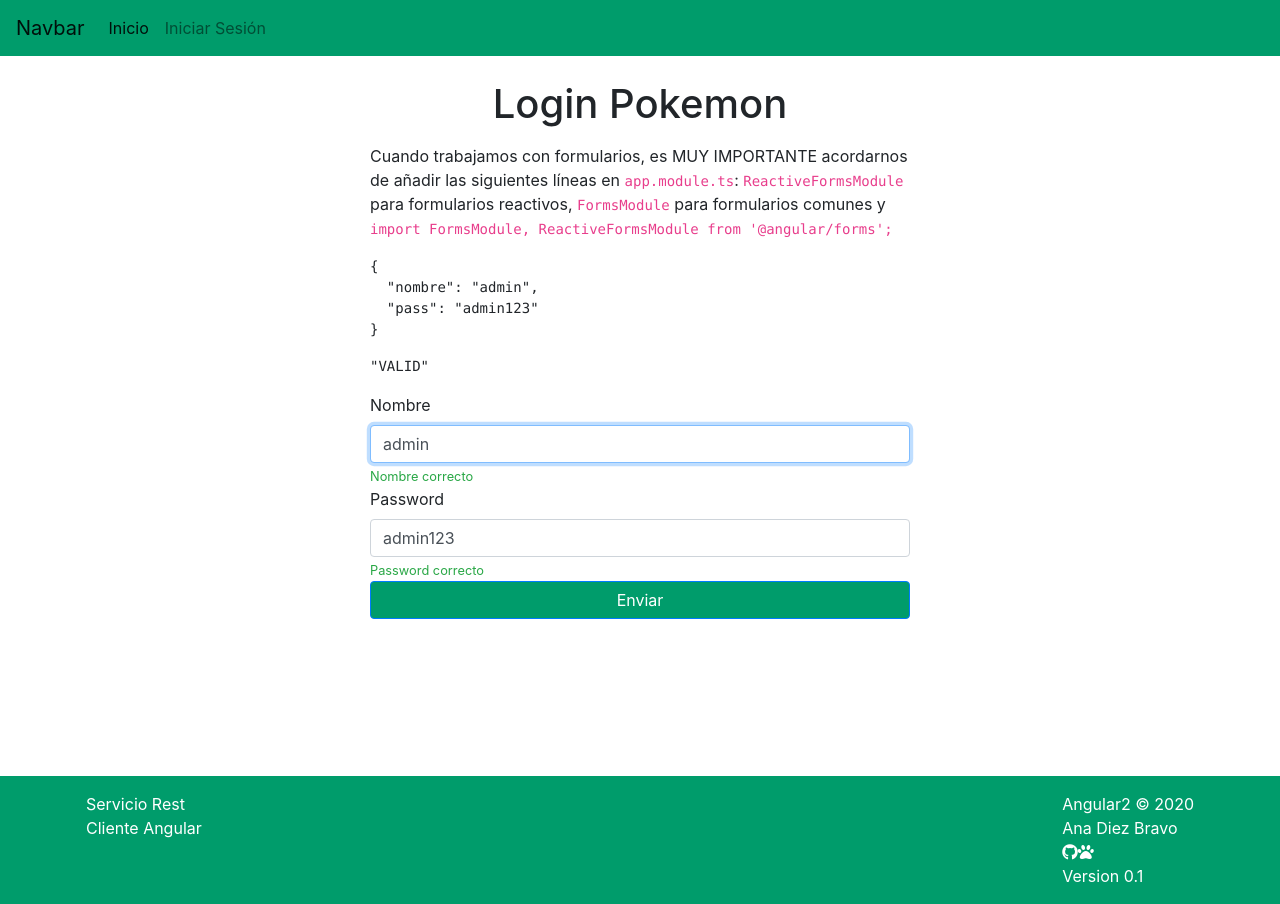
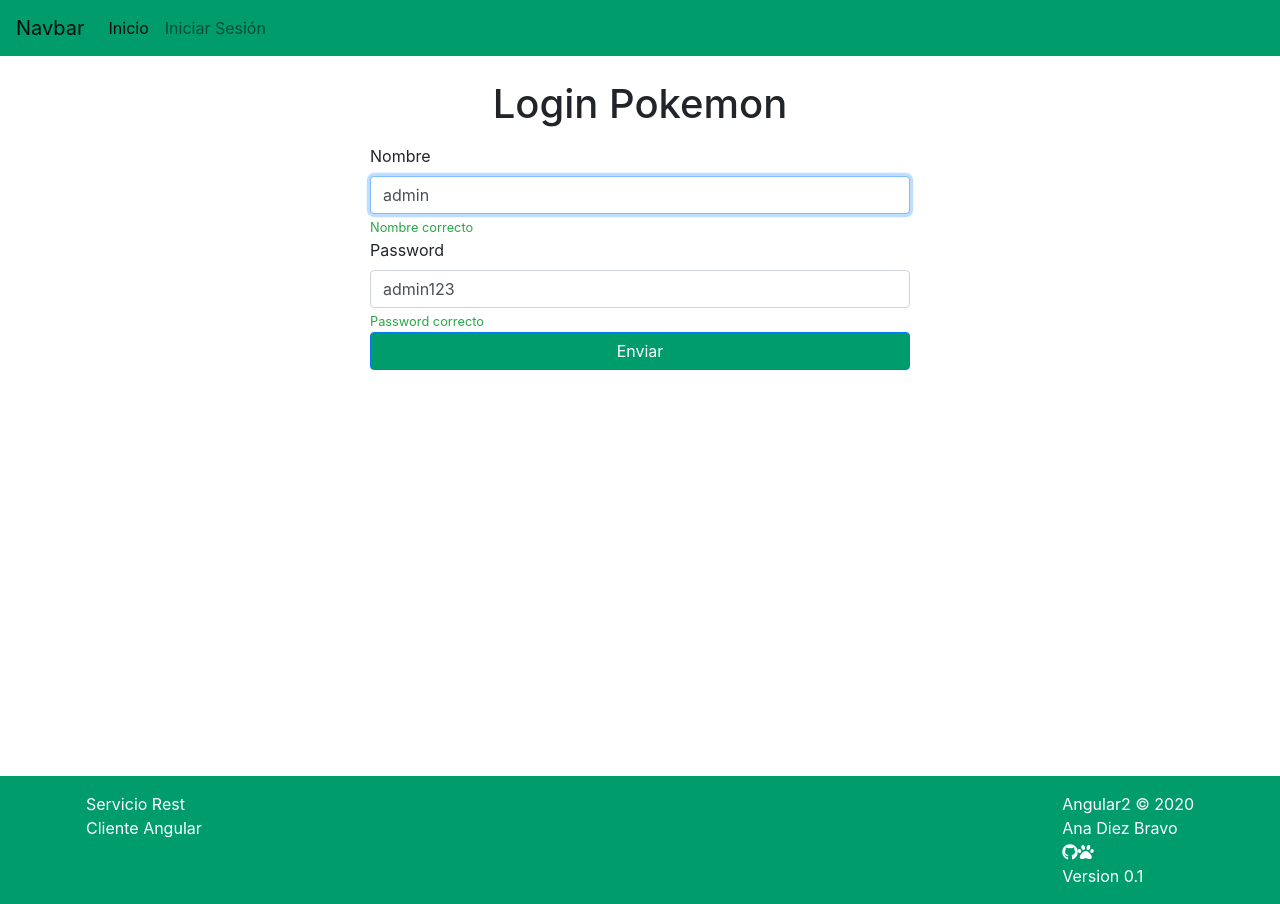
Before and after one commit to ana-db/pokemon-cliente-angular, an Angular app: page /login in a window 1280 px wide. Built offline with nearby package versions, Linux system fonts and the light colour scheme.

Commit message:
sin párrafos texto teoría

```diff
--- a/src/app/paginas/backoffice/backoffice.component.html
+++ b/src/app/paginas/backoffice/backoffice.component.html
@@ -57,7 +57,7 @@
     </div>
 </div>
 
-
+<!--
 <hr>
 
 <div class="row">
@@ -74,3 +74,4 @@
         </dl>
     </div>
 </div>
+-->
--- a/src/app/paginas/login/login.component.html
+++ b/src/app/paginas/login/login.component.html
@@ -3,13 +3,14 @@
 <div class="row justify-content-center align-items-center"> <!-- para centrar el fomulario necesitamos que esté dentro de las clases row y col -->
 
     <div class="col-6">
+        <!--
         <p>Cuando trabajamos con formularios, es MUY IMPORTANTE acordarnos de añadir las siguientes
             líneas en <code>app.module.ts</code>: <code>ReactiveFormsModule</code> para formularios reactivos,
             <code>FormsModule</code> para formularios comunes y <code>import  FormsModule, ReactiveFormsModule  from '@angular/forms';</code>
         </p>
 
         <pre>{{ formulario.value | json }}</pre>
-        <pre>{{ formulario.status | json }}</pre>
+        <pre>{{ formulario.status | json }}</pre>  -->
 
         <form [formGroup]="formulario" (ngSubmit)="enviar(formulario.value)">
 
```
